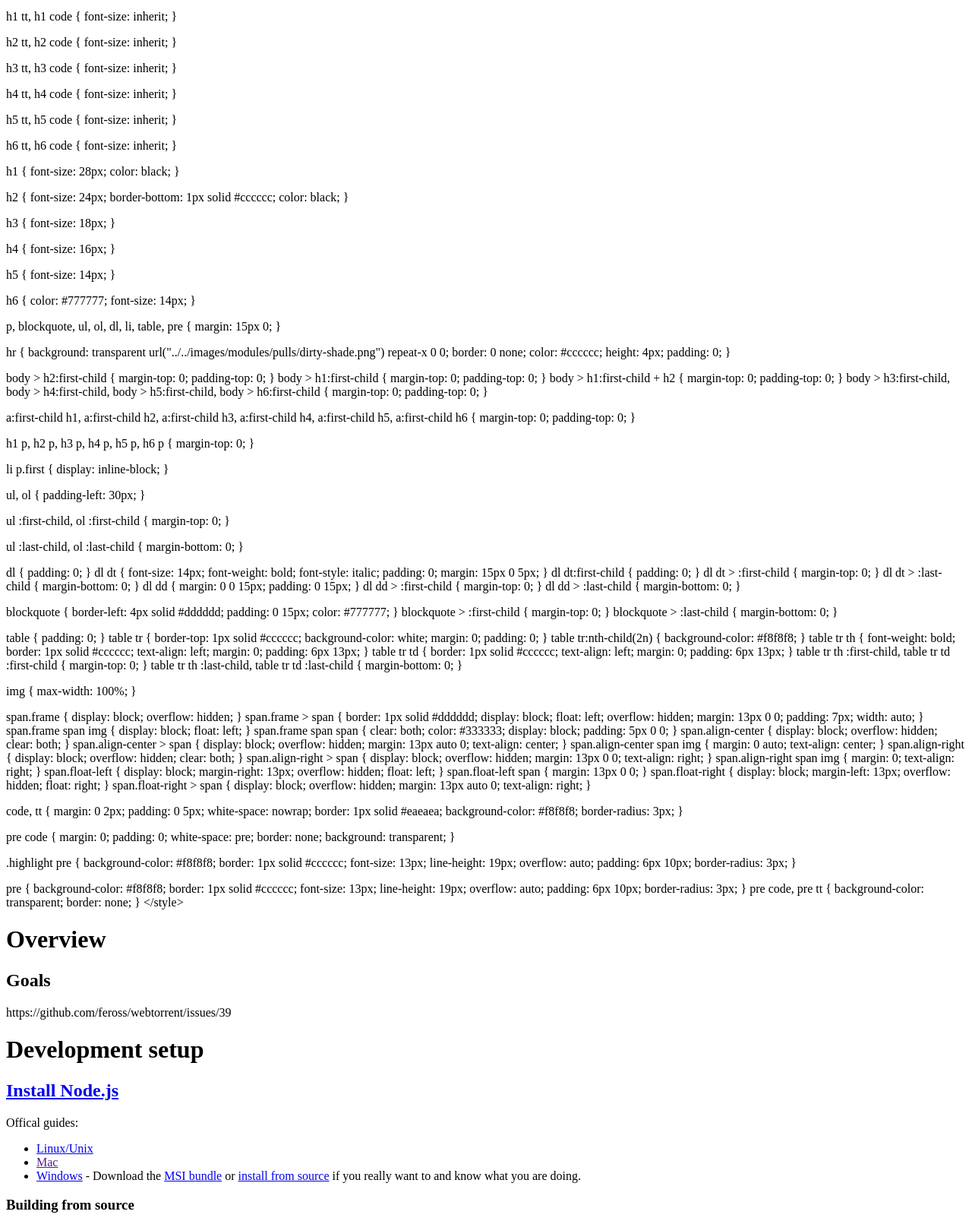
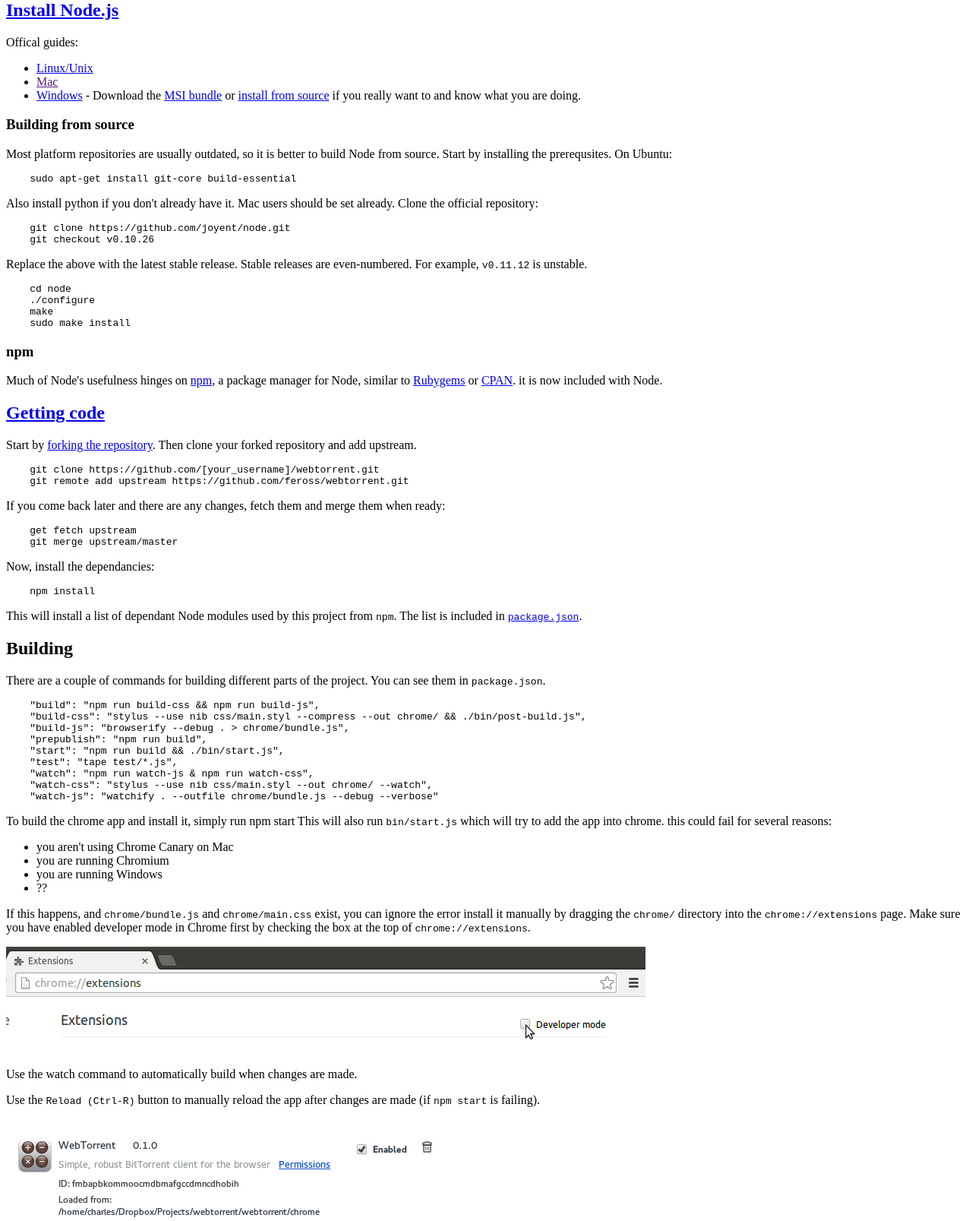
Before and after one commit to rabidaudio/webtorrent-docs, a website: page index.html in a window 1280 px wide. Shown: the part 377-1984 px from the top of the page at 76% size. Drawn offline with Linux system fonts and the light colour scheme.

Commit message:
module descriptions

```diff
--- a/index.html
+++ b/index.html
@@ -15,288 +15,6 @@
 bring in new developers.
 If you have other ideas, let&#39;s talk. Thanks for any help you provide
 --&gt;</p>
-
-<p>&lt;link rel=&quot;stylesheet&quot; src=&quot;2554919/github.css&quot;&gt;</p>
-
-<p>&lt;style&gt;
-body {
-  font-family: Helvetica, arial, sans-serif;
-  font-size: 14px;
-  line-height: 1.6;
-  padding-top: 10px;
-  padding-bottom: 10px;
-  background-color: white;
-  padding: 30px; }</p>
-
-<p>body &gt; <em>:first-child {
-  margin-top: 0 !important; }
-body &gt; </em>:last-child {
-  margin-bottom: 0 !important; }</p>
-
-<p>a {
-  color: #4183C4; }
-a.absent {
-  color: #cc0000; }
-a.anchor {
-  display: block;
-  padding-left: 30px;
-  margin-left: -30px;
-  cursor: pointer;
-  position: absolute;
-  top: 0;
-  left: 0;
-  bottom: 0; }</p>
-
-<p>h1, h2, h3, h4, h5, h6 {
-  margin: 20px 0 10px;
-  padding: 0;
-  font-weight: bold;
-  -webkit-font-smoothing: antialiased;
-  cursor: text;
-  position: relative; }</p>
-
-<p>h1:hover a.anchor, h2:hover a.anchor, h3:hover a.anchor, h4:hover a.anchor, h5:hover a.anchor, h6:hover a.anchor {
-  background: url(&quot;../../images/modules/styleguide/para.png&quot;) no-repeat 10px center;
-  text-decoration: none; }</p>
-
-<p>h1 tt, h1 code {
-  font-size: inherit; }</p>
-
-<p>h2 tt, h2 code {
-  font-size: inherit; }</p>
-
-<p>h3 tt, h3 code {
-  font-size: inherit; }</p>
-
-<p>h4 tt, h4 code {
-  font-size: inherit; }</p>
-
-<p>h5 tt, h5 code {
-  font-size: inherit; }</p>
-
-<p>h6 tt, h6 code {
-  font-size: inherit; }</p>
-
-<p>h1 {
-  font-size: 28px;
-  color: black; }</p>
-
-<p>h2 {
-  font-size: 24px;
-  border-bottom: 1px solid #cccccc;
-  color: black; }</p>
-
-<p>h3 {
-  font-size: 18px; }</p>
-
-<p>h4 {
-  font-size: 16px; }</p>
-
-<p>h5 {
-  font-size: 14px; }</p>
-
-<p>h6 {
-  color: #777777;
-  font-size: 14px; }</p>
-
-<p>p, blockquote, ul, ol, dl, li, table, pre {
-  margin: 15px 0; }</p>
-
-<p>hr {
-  background: transparent url(&quot;../../images/modules/pulls/dirty-shade.png&quot;) repeat-x 0 0;
-  border: 0 none;
-  color: #cccccc;
-  height: 4px;
-  padding: 0; }</p>
-
-<p>body &gt; h2:first-child {
-  margin-top: 0;
-  padding-top: 0; }
-body &gt; h1:first-child {
-  margin-top: 0;
-  padding-top: 0; }
-  body &gt; h1:first-child + h2 {
-    margin-top: 0;
-    padding-top: 0; }
-body &gt; h3:first-child, body &gt; h4:first-child, body &gt; h5:first-child, body &gt; h6:first-child {
-  margin-top: 0;
-  padding-top: 0; }</p>
-
-<p>a:first-child h1, a:first-child h2, a:first-child h3, a:first-child h4, a:first-child h5, a:first-child h6 {
-  margin-top: 0;
-  padding-top: 0; }</p>
-
-<p>h1 p, h2 p, h3 p, h4 p, h5 p, h6 p {
-  margin-top: 0; }</p>
-
-<p>li p.first {
-  display: inline-block; }</p>
-
-<p>ul, ol {
-  padding-left: 30px; }</p>
-
-<p>ul :first-child, ol :first-child {
-  margin-top: 0; }</p>
-
-<p>ul :last-child, ol :last-child {
-  margin-bottom: 0; }</p>
-
-<p>dl {
-  padding: 0; }
-  dl dt {
-    font-size: 14px;
-    font-weight: bold;
-    font-style: italic;
-    padding: 0;
-    margin: 15px 0 5px; }
-    dl dt:first-child {
-      padding: 0; }
-    dl dt &gt; :first-child {
-      margin-top: 0; }
-    dl dt &gt; :last-child {
-      margin-bottom: 0; }
-  dl dd {
-    margin: 0 0 15px;
-    padding: 0 15px; }
-    dl dd &gt; :first-child {
-      margin-top: 0; }
-    dl dd &gt; :last-child {
-      margin-bottom: 0; }</p>
-
-<p>blockquote {
-  border-left: 4px solid #dddddd;
-  padding: 0 15px;
-  color: #777777; }
-  blockquote &gt; :first-child {
-    margin-top: 0; }
-  blockquote &gt; :last-child {
-    margin-bottom: 0; }</p>
-
-<p>table {
-  padding: 0; }
-  table tr {
-    border-top: 1px solid #cccccc;
-    background-color: white;
-    margin: 0;
-    padding: 0; }
-    table tr:nth-child(2n) {
-      background-color: #f8f8f8; }
-    table tr th {
-      font-weight: bold;
-      border: 1px solid #cccccc;
-      text-align: left;
-      margin: 0;
-      padding: 6px 13px; }
-    table tr td {
-      border: 1px solid #cccccc;
-      text-align: left;
-      margin: 0;
-      padding: 6px 13px; }
-    table tr th :first-child, table tr td :first-child {
-      margin-top: 0; }
-    table tr th :last-child, table tr td :last-child {
-      margin-bottom: 0; }</p>
-
-<p>img {
-  max-width: 100%; }</p>
-
-<p>span.frame {
-  display: block;
-  overflow: hidden; }
-  span.frame &gt; span {
-    border: 1px solid #dddddd;
-    display: block;
-    float: left;
-    overflow: hidden;
-    margin: 13px 0 0;
-    padding: 7px;
-    width: auto; }
-  span.frame span img {
-    display: block;
-    float: left; }
-  span.frame span span {
-    clear: both;
-    color: #333333;
-    display: block;
-    padding: 5px 0 0; }
-span.align-center {
-  display: block;
-  overflow: hidden;
-  clear: both; }
-  span.align-center &gt; span {
-    display: block;
-    overflow: hidden;
-    margin: 13px auto 0;
-    text-align: center; }
-  span.align-center span img {
-    margin: 0 auto;
-    text-align: center; }
-span.align-right {
-  display: block;
-  overflow: hidden;
-  clear: both; }
-  span.align-right &gt; span {
-    display: block;
-    overflow: hidden;
-    margin: 13px 0 0;
-    text-align: right; }
-  span.align-right span img {
-    margin: 0;
-    text-align: right; }
-span.float-left {
-  display: block;
-  margin-right: 13px;
-  overflow: hidden;
-  float: left; }
-  span.float-left span {
-    margin: 13px 0 0; }
-span.float-right {
-  display: block;
-  margin-left: 13px;
-  overflow: hidden;
-  float: right; }
-  span.float-right &gt; span {
-    display: block;
-    overflow: hidden;
-    margin: 13px auto 0;
-    text-align: right; }</p>
-
-<p>code, tt {
-  margin: 0 2px;
-  padding: 0 5px;
-  white-space: nowrap;
-  border: 1px solid #eaeaea;
-  background-color: #f8f8f8;
-  border-radius: 3px; }</p>
-
-<p>pre code {
-  margin: 0;
-  padding: 0;
-  white-space: pre;
-  border: none;
-  background: transparent; }</p>
-
-<p>.highlight pre {
-  background-color: #f8f8f8;
-  border: 1px solid #cccccc;
-  font-size: 13px;
-  line-height: 19px;
-  overflow: auto;
-  padding: 6px 10px;
-  border-radius: 3px; }</p>
-
-<p>pre {
-  background-color: #f8f8f8;
-  border: 1px solid #cccccc;
-  font-size: 13px;
-  line-height: 19px;
-  overflow: auto;
-  padding: 6px 10px;
-  border-radius: 3px; }
-  pre code, pre tt {
-    background-color: transparent;
-    border: none; }
-&lt;/style&gt;</p>
 
 <h1>Overview</h1>
 
@@ -371,44 +89,67 @@
     &quot;watch-js&quot;: &quot;watchify . --outfile chrome/bundle.js --debug --verbose&quot;</code></pre>
 
 <p>To build the chrome app and install it, simply run npm start
-This will also run bin/start.js which will try to add the app into chrome. this could fail for several reasons
-    - you aren&#39;t using Chrome Canary on Mac
-    - you are running chromium
-    - you are running Windows
-    - ???
-If this happens, and <code>chrome/bundle.js</code> and <code>chrome/main.css</code> exist, you can ignore the error install it manually
+This will also run <code>bin/start.js</code> which will try to add the app into chrome. this could fail for several reasons:</p>
+
+<ul><li>you aren&#39;t using Chrome Canary on Mac</li><li>you are running Chromium</li><li>you are running Windows</li><li>??</li></ul>
+
+<p>If this happens, and <code>chrome/bundle.js</code> and <code>chrome/main.css</code> exist, you can ignore the error install it manually
 by dragging the <code>chrome/</code> directory into the <code>chrome://extensions</code> page. Make sure you have enabled developer mode
-in Chrome first:
-&lt;!----TODO----&gt;</p>
+in Chrome first by checking the box at the top of <code>chrome://extensions</code>.</p>
+
+<p><img alt="Developer Mode" src="img/developer-mode.png"/></p>
 
 <p>Use the watch command to automatically build when changes are made.</p>
 
-<p>Use the &quot;Reload Extension&quot; button to reload the app after changes are made.</p>
+<p>Use the <code>Reload (Ctrl-R)</code> button to manually reload the app after changes are made (if <code>npm start</code> is failing).</p>
+
+<p><img alt="Reload Chrome App" src="img/reload.png"/></p>
 
 <p>Now you are ready to contribute! Commit changes and send a pull request. However, much of the functionality has been
 <a href="https://github.com/feross/webtorrent#the-node-way">intentionally</a> abstracted into independant node modules.
 A description of these modules is available below. See each package for more information.</p>
 
-<p>Dependant packages overview
-    webtorrent (main repo)
-    bittorrent-protocol
-    bittorrent-swarm
-    bittorrent-dht (work-in-progress)
-    magnet-uri
-    parse-torrent
-    buffer
-    chrome-net
-    chrome-dgram
-    chrome-portfinder
-    drag-drop
-    webtorrent-protocol (todo)
-    webtorrent-dht (todo)
-    webtorrent-swarm (todo)
-    webtorrent-bootstrap (todo)
-    webworker-pool (todo)
-    webtorrent-verifier (todo)
-    sdp-compress (todo)
-    webtorrent-chrome (todo)</p>
+<h1>Dependant packages</h1>
+
+<p>Module                                                                             |                                           Description
+---------------------------------------------------------------------------------- | -----------------------------------------------------------------------------------------------------
+<a href="https://github.com/feross/webtorrent">webtorrent</a> (main repo)                     | Browser torrent client.
+<a href="https://github.com/feross/bittorrent-protocol">bittorrent-protocol</a>               | Implementation of the core BitTorrent protocols.
+  -[plugin: ut<em>metadata](https://github.com/feross/ut</em>metadata)                    | Core BitTorrent protocol for allowing peer sharing of file metadata, which is used by magnet links.
+  -plugin: encryption <em>(todo)</em>                                                     | Create connections peers using encryption.
+  -plugin: peer exchange protocol (PEX) <em>(todo)</em>                                   | Core BitTorrent protocol for sending data between peers.
+  -plugin: ÂµTP <em>(todo)</em>                                                           | Alternative, UDP-based BitTorrent protocol for mitigating network congestion.
+  -plugin: UPnP and NAT-PMP port forwarding <em>(todo)</em>                               | Universal Plug-and-Play and NAT Port Mapping protocols for handling communication through NATs.
+  -plugin: webseed support <em>(todo)</em>                                                | BitTorrent protocol for downloading via HTTP as well as from peers.
+<a href="https://github.com/feross/bittorrent-swarm">bittorrent-swarm</a>                     | Handles creating and listening for peer connections, handshakes, and tracking traffic.
+<a href="https://github.com/feross/bittorrent-dht">bittorrent-dht</a> <em>(work-in-progress)</em>    | Distributed hash table system (BitTorrent&#39;s distributed tracker).
+<a href="https://github.com/feross/magnet-uri">magnet-uri</a>                                 | Parser for magnet links.
+<a href="https://github.com/feross/parse-torrent">parse-torrent</a>                           | Parser for <code>.torrent</code> files.
+<a href="https://github.com/feross/buffer">buffer</a>                                         | Browser implementation of <a href="http://nodejs.org/api/buffer.html">Node buffers</a>.
+<a href="https://github.com/feross/chrome-net">chrome-net</a>                                 | Browser implementation of <a href="http://nodejs.org/api/net.html">Node net API</a>(TCP) for Chrome apps.
+<a href="https://github.com/feross/chrome-dgram">chrome-dgram</a>                             | Browser implementation of <a href="http://nodejs.org/api/dgram.html">Node dgram API</a>(UDP) for Chrome apps.
+<a href="https://github.com/feross/chrome-portfinder">chrome-portfinder</a>                   | Browser implementaiton of <a href="https://github.com/indexzero/node-portfinder">portfinder</a> for Chrome apps.
+<a href="https://github.com/feross/drag-drop">drag-drop</a>                                   | Browser wrapper for HTML5 drag-and-drop functionality.
+webtorrent-protocol <em>(todo)</em>                                                       | New protocol based off core BitTorrent protocols running over WebRTC.
+webtorrent-dht <em>(todo)</em>                                                            | Implementation of DHT system running over WebRTC.
+webtorrent-swarm <em>(todo)</em>                                                          | Implementation of swarm protocol running over WebRTC.
+webtorrent-bootstrap <em>(todo)</em>                                                      | ??
+webworker-pool <em>(todo)</em>                                                            | ??
+webtorrent-verifier <em>(todo)</em>                                                       | Verify downloaded files are complete and uncorrupted.
+sdp-compress <em>(todo)</em>                                                              | Session Description Protocol for multimedia session communication.
+webtorrent-chrome <em>(todo)</em>                                                         | ??</p>
+
+<p>-<a href="http://wki.pe/Peer_exchange">PEX</a>
+-<a href="http://wki.pe/Micro_Transport_Protocol">ÂµTP</a>
+-<a href="http://wki.pe/UPnP">UPnP</a>
+-<a href="http://wki.pe/NAT-PMP">NAT-PMP</a>
+-<a href="http://wki.pe/BitTorrent#Web_seeding">webseeding</a>
+-<a href="http://a.wki.pe/DHT">DHT</a>
+-<a href="http://wki.pe/Magnet_link">Magnet link</a></p>
+
+<p>SDP - http://tools.ietf.org/html/rfc3485</p>
+
+<p>[WebRTC]</p>
 
 <p>Intro to torrent protocols
     How bittorrent works
```
Also changed, not shown: notes.md (+58 -312 lines), img/developer-mode.png (added), img/reload.png (added).
